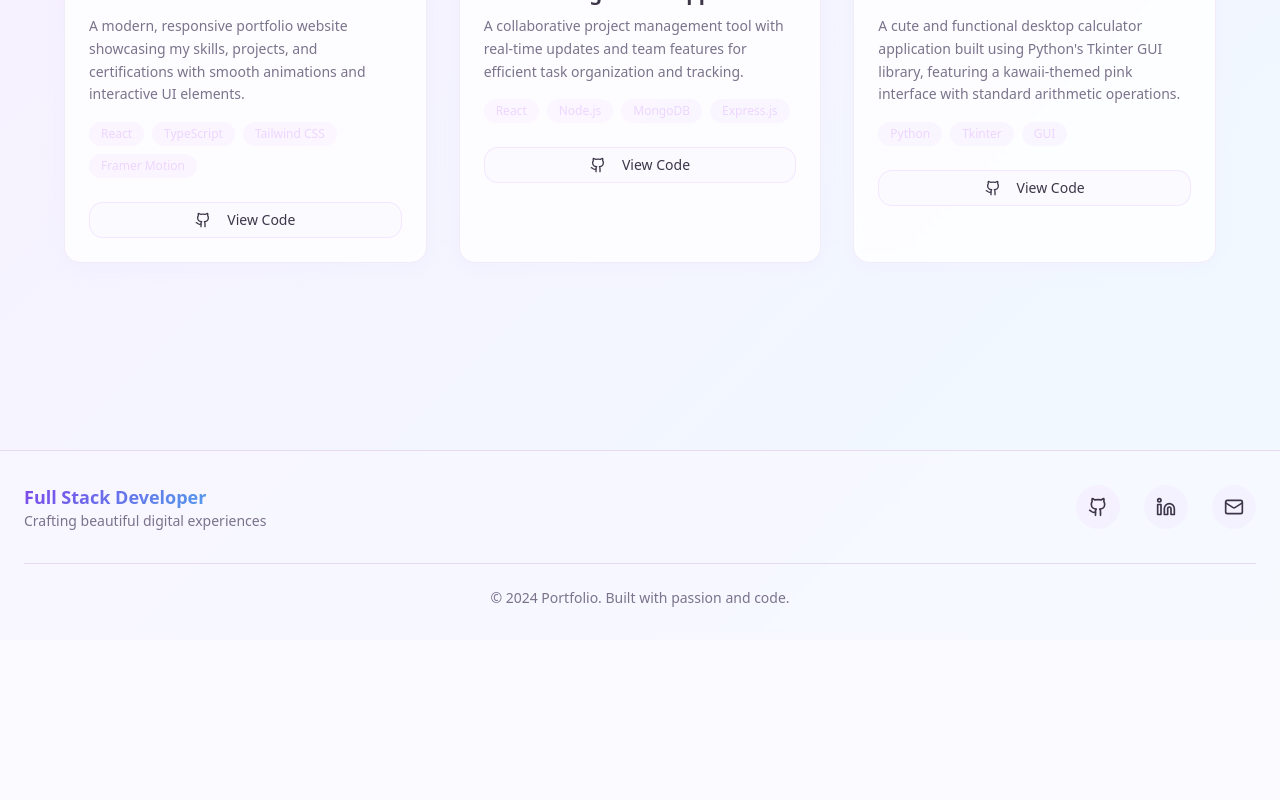
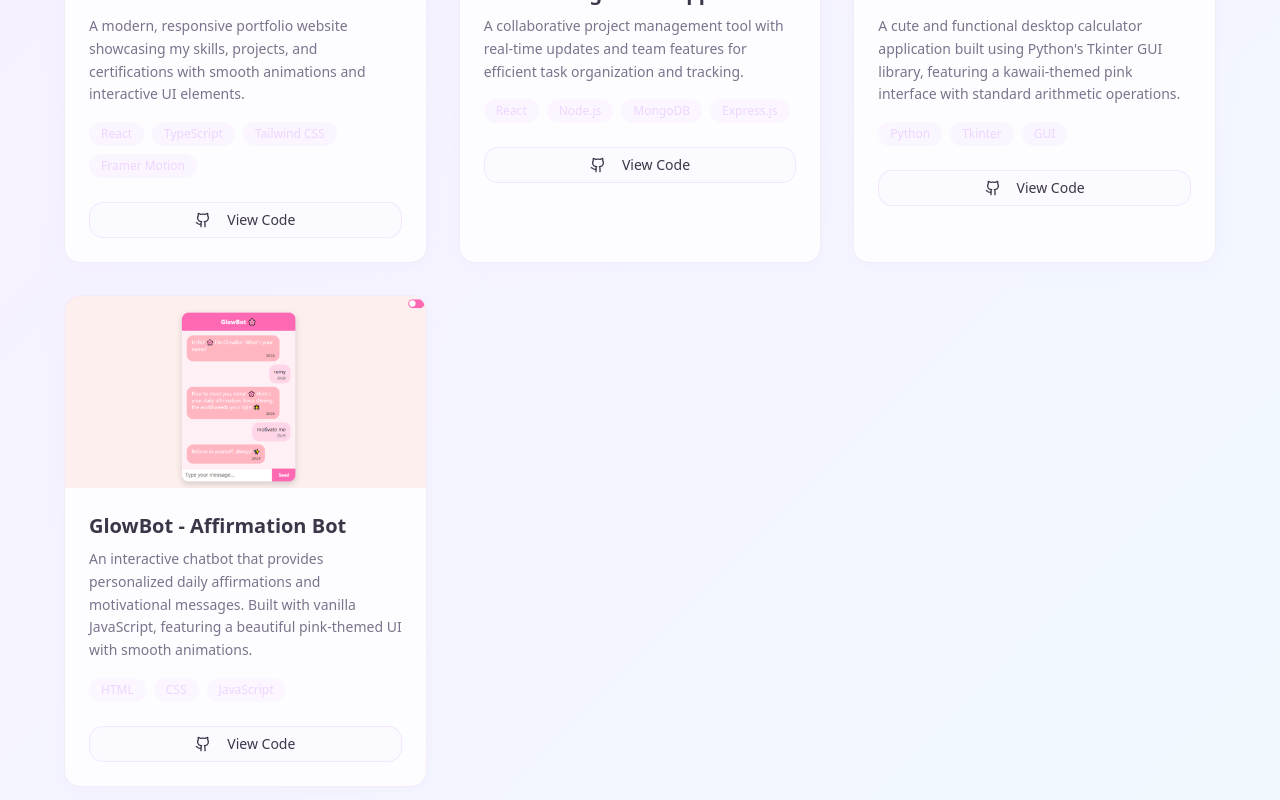
Before and after one commit to RemyAthisayaa17/RemyAthisayaa-Portfolio, a React (Vite) app: page /projects in a window 1280 px wide. Shown: the part 510-1310 px from the top of the page. Before the commit the page ends 1150 px from the top, so only its background shows below. Built offline with nearby package versions, Linux system fonts and the light colour scheme.

Commit message:
Add affirmation bot project

```diff
--- a/src/pages/Projects.tsx
+++ b/src/pages/Projects.tsx
@@ -29,6 +29,15 @@ const projects = [
     image: "/lovable-uploads/kawaii-calci.jpg",
     liveUrl: "https://github.com/RemyAthisayaa17/kawaii_calci",
     githubUrl: "https://github.com/RemyAthisayaa17/kawaii_calci",
+  },
+  {
+    id: 4,
+    title: "GlowBot - Affirmation Bot",
+    description: "An interactive chatbot that provides personalized daily affirmations and motivational messages. Built with vanilla JavaScript, featuring a beautiful pink-themed UI with smooth animations.",
+    tech: ["HTML", "CSS", "JavaScript"],
+    image: "/lovable-uploads/affirmation-bot.png",
+    liveUrl: "https://github.com/RemyAthisayaa17/affirmation-bot",
+    githubUrl: "https://github.com/RemyAthisayaa17/affirmation-bot",
   },
 ];
 
```
Also changed, not shown: public/lovable-uploads/affirmation-bot.png (added).
